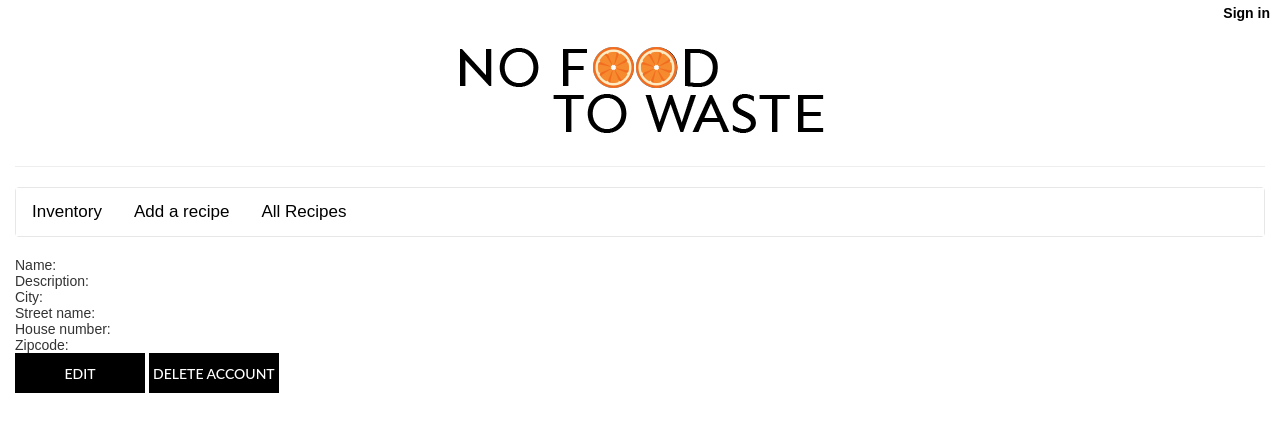
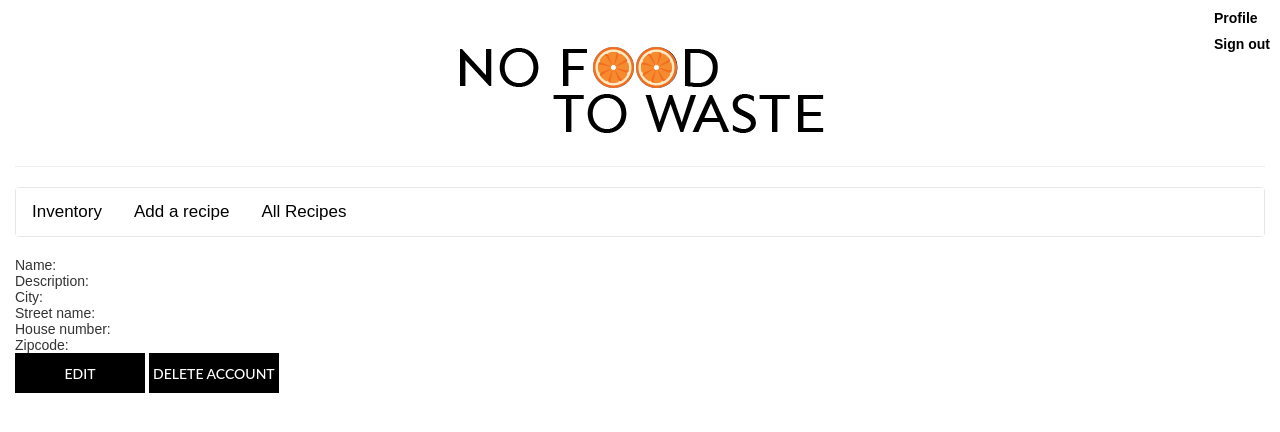
Before and after one commit to drewingtonC137/ReceptenAppFrontEnd, a plain HTML site: page templates/myInfo.html in a window 1280 px wide. Drawn offline with nearby package versions, Linux system fonts and the light colour scheme; no server answers; sample sign-in values are in the browser's storage.

Commit message:
stay logged in on userInfo and myInfo

```diff
--- a/templates/myInfo.html
+++ b/templates/myInfo.html
@@ -11,6 +11,12 @@
     <script src="../script/profile.js"></script>
     <script src="../script/myInfo.js"></script>
     <link rel="stylesheet" href="../style/style.css">
+    <script>
+        window.onload = function () {
+            checkUrl();
+            logInStatus(id);
+        }
+    </script>
 </head>
 <body>
     <div id="login-header">
```
Also changed, not shown: templates/userInfo.html (+4 -0 lines).
